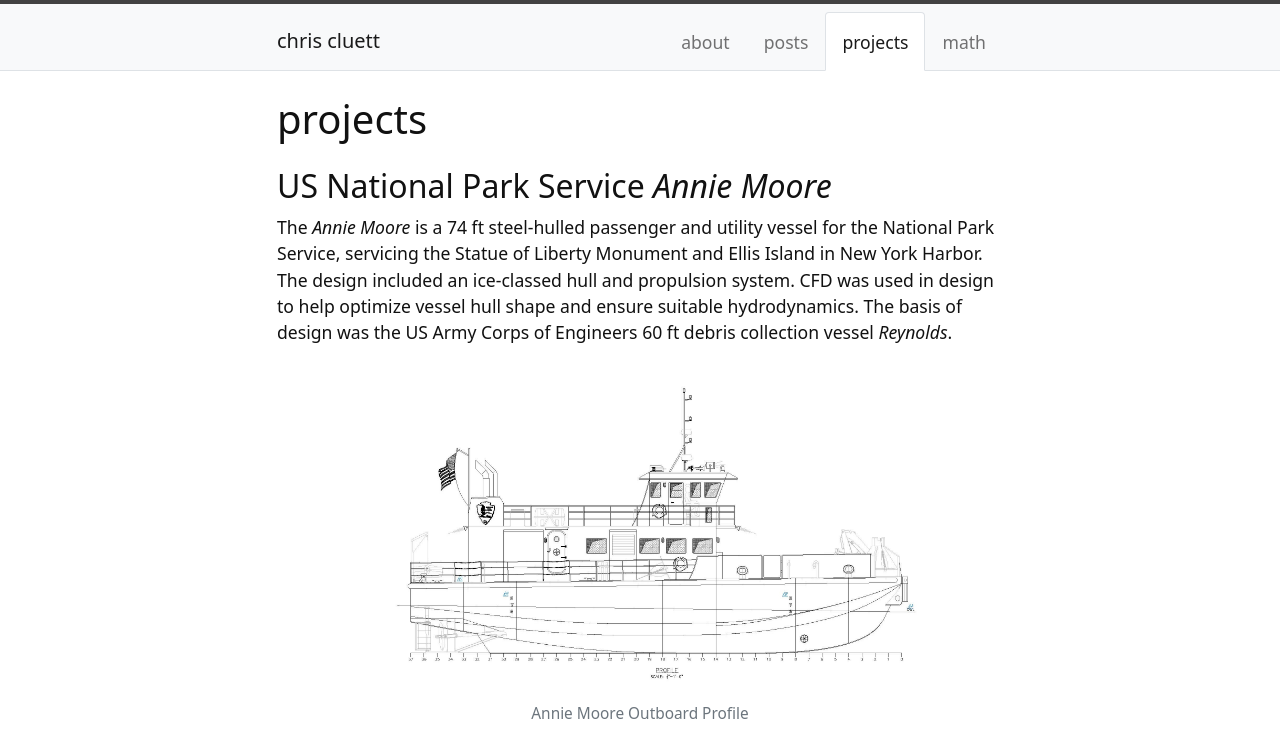
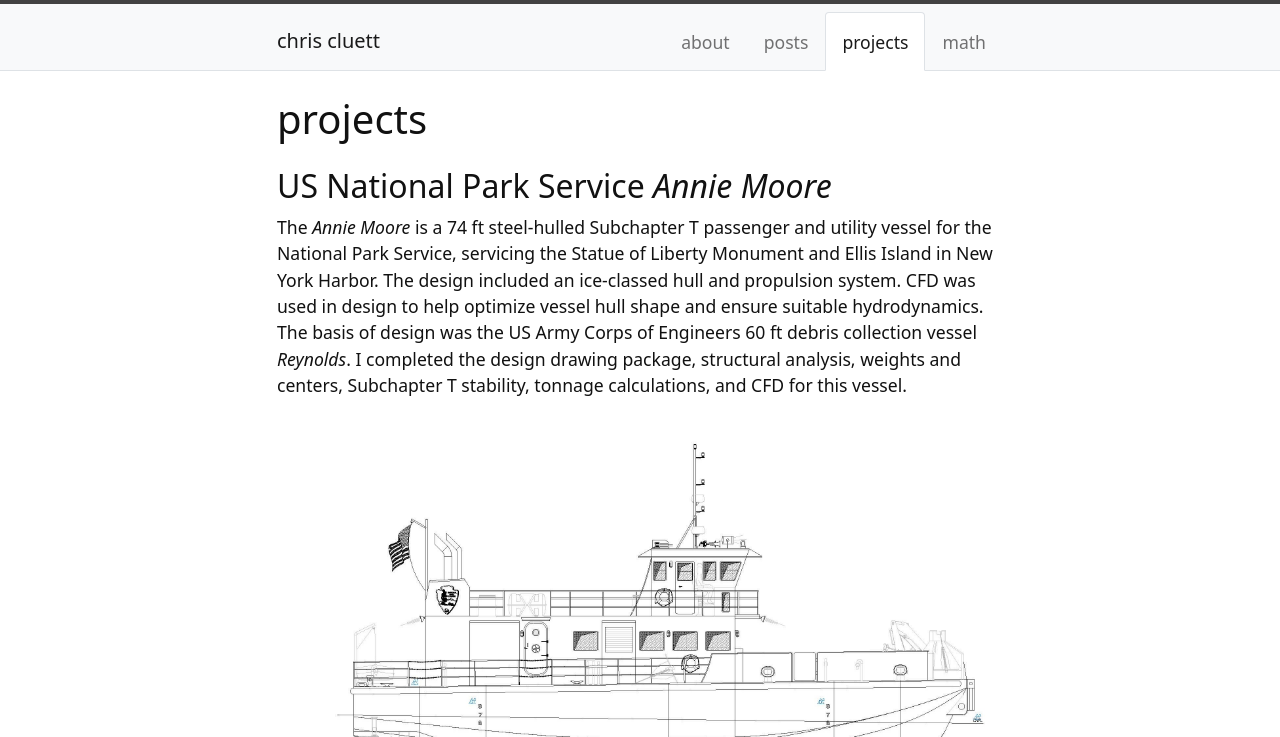
Before and after one commit to ccluett/website, a Jekyll site: the page built from content/2-projects.md, in a window 1280 px wide and 1400 px high, cut to the strip 0-737 px from the top of the window. Built offline with Jekyll 4.4.1, drawn with Linux system fonts in a browser that asks for light colours.

Commit message:
Update 2-projects.md

```diff
--- a/content/2-projects.md
+++ b/content/2-projects.md
@@ -6,8 +6,8 @@ nav: true
 
 ## US National Park Service *Annie Moore*
 
-The *Annie Moore* is a 74 ft steel-hulled passenger and utility vessel for the National Park Service, servicing the Statue of Liberty Monument and Ellis Island in New York Harbor. The design included an ice-classed hull and propulsion system. CFD was used in design to help optimize vessel hull shape and ensure suitable hydrodynamics. The basis of design was the US Army Corps of Engineers 60 ft debris collection vessel *Reynolds*.
+The *Annie Moore* is a 74 ft steel-hulled Subchapter T passenger and utility vessel for the National Park Service, servicing the Statue of Liberty Monument and Ellis Island in New York Harbor. The design included an ice-classed hull and propulsion system. CFD was used in design to help optimize vessel hull shape and ensure suitable hydrodynamics. The basis of design was the US Army Corps of Engineers 60 ft debris collection vessel *Reynolds*. I completed the design drawing package, structural analysis, weights and centers, Subchapter T stability, tonnage calculations, and CFD for this vessel.
 
-{% include figure.html img="AnnieMoore-OutboardProfile.jpg" alt="annie moore" caption="Annie Moore Outboard Profile" width="80%" %}
+{% include figure.html img="AnnieMoore-OutboardProfile.jpg" alt="annie moore" caption="Annie Moore Outboard Profile" width="100%" %}
 
-{% include figure.html img="Annie_Moore.jpeg" alt="annie moore" width="80%" %}
+{% include figure.html img="Annie_Moore.jpeg" alt="annie moore" caption="US NPS Annie Moore" width="100%" %}
```
